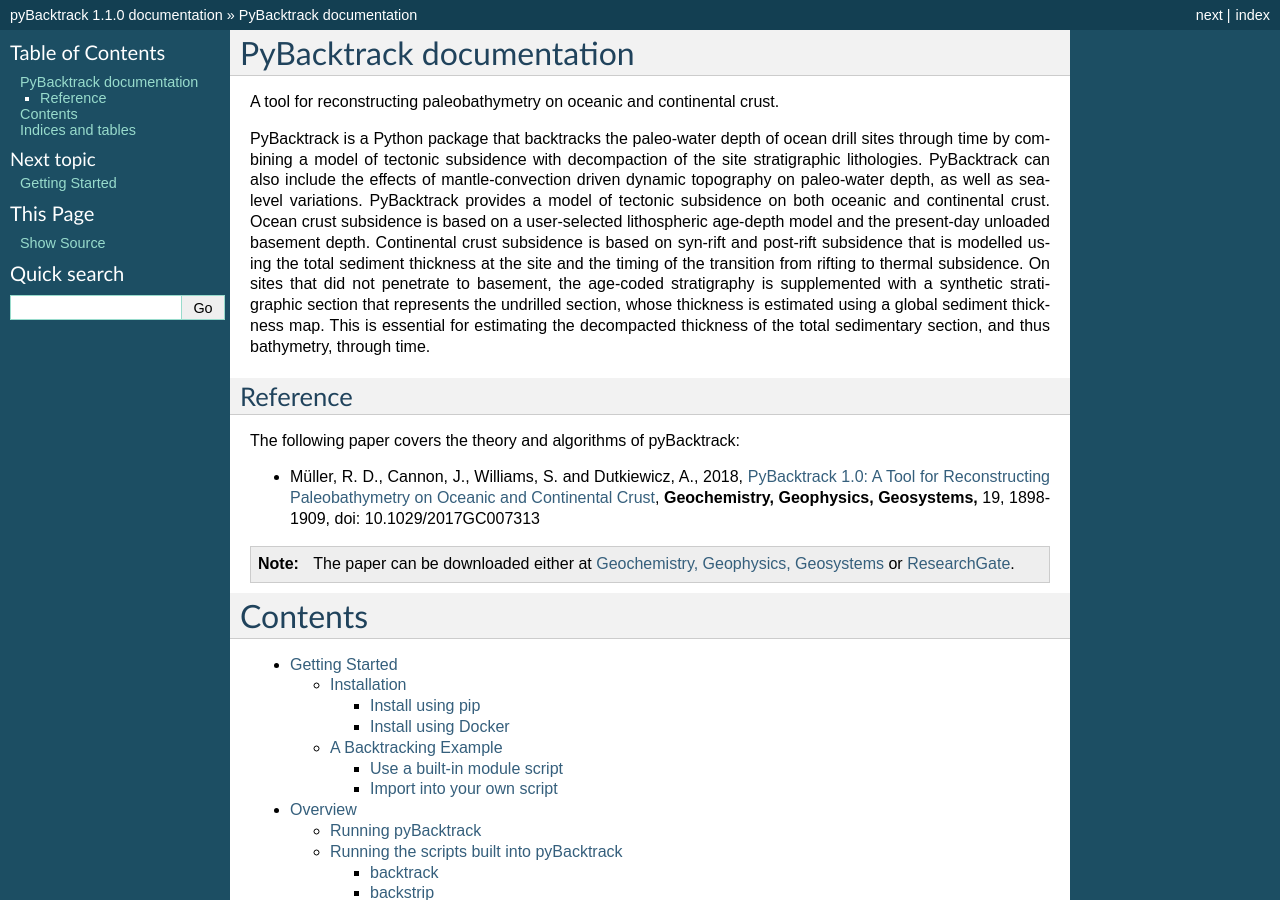
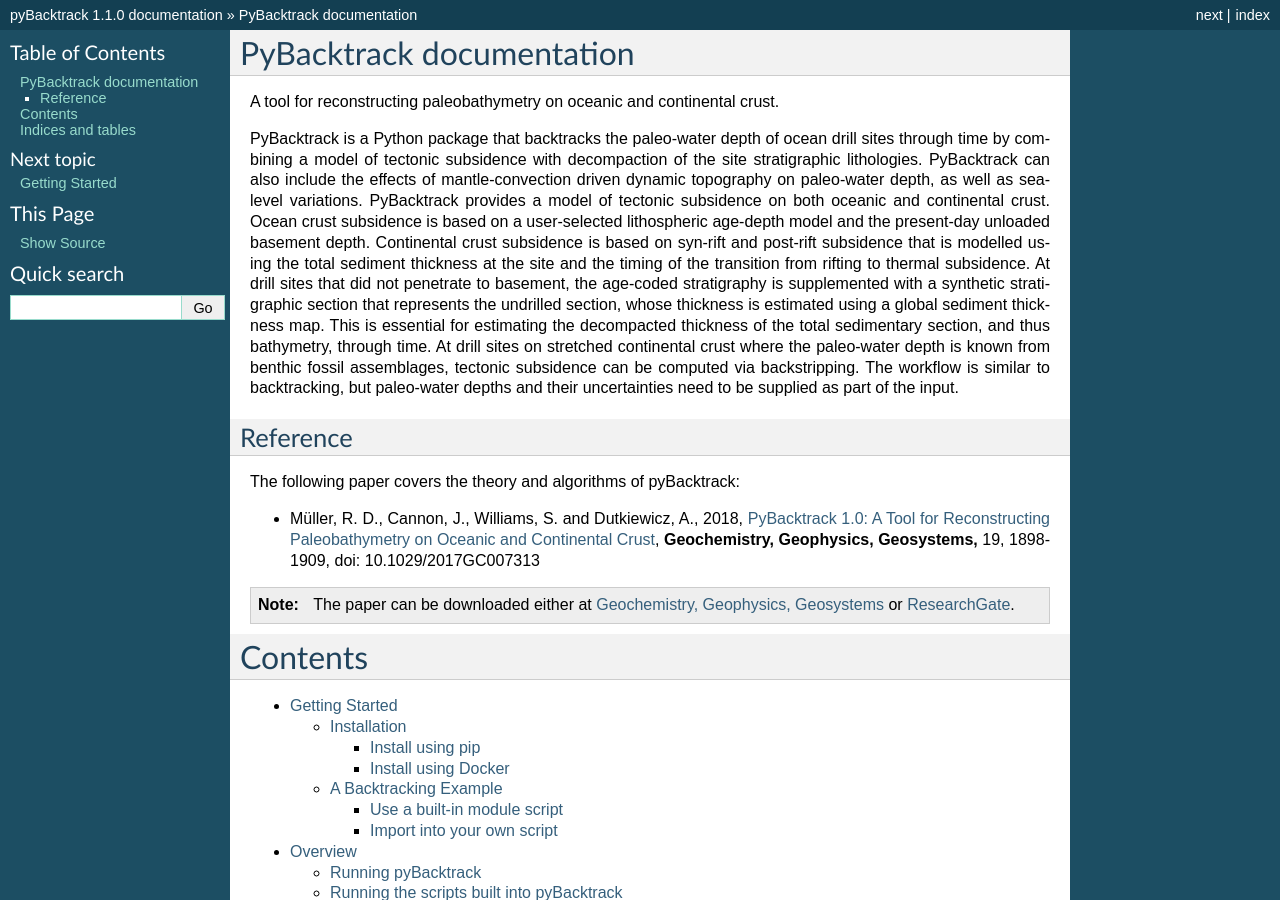
Before and after one commit to EarthByte/pyBacktrack, a Sphinx documentation site: the page built from docs/index.rst, in a window 1280 px wide and 900 px high. Built offline with Sphinx 7.4.7, drawn with Linux system fonts in a browser that asks for light colours.

Commit message:
Mention backstripping on front doc page.

```diff
--- a/README.rst
+++ b/README.rst
@@ -15,10 +15,13 @@ PyBacktrack can also include the effects of mantle-convection driven dynamic top
 as well as sea-level variations. PyBacktrack provides a model of tectonic subsidence on both oceanic and continental crust.
 Ocean crust subsidence is based on a user-selected lithospheric age-depth model and the present-day unloaded basement depth.
 Continental crust subsidence is based on syn-rift and post-rift subsidence that is modelled using the total sediment thickness at the site
-and the timing of the transition from rifting to thermal subsidence. On sites that did not penetrate to basement,
+and the timing of the transition from rifting to thermal subsidence. At drill sites that did not penetrate to basement,
 the age-coded stratigraphy is supplemented with a synthetic stratigraphic section that represents the undrilled section,
 whose thickness is estimated using a global sediment thickness map. This is essential for estimating the decompacted thickness
 of the total sedimentary section, and thus bathymetry, through time.
+At drill sites on stretched continental crust where the paleo-water depth is known from benthic fossil assemblages,
+tectonic subsidence can be computed via backstripping. The workflow is similar to backtracking, but paleo-water depths and
+their uncertainties need to be supplied as part of the input.
 
 Documentation
 -------------
--- a/docs/index.rst
+++ b/docs/index.rst
@@ -16,10 +16,13 @@ PyBacktrack can also include the effects of mantle-convection driven dynamic top
 as well as sea-level variations. PyBacktrack provides a model of tectonic subsidence on both oceanic and continental crust.
 Ocean crust subsidence is based on a user-selected lithospheric age-depth model and the present-day unloaded basement depth.
 Continental crust subsidence is based on syn-rift and post-rift subsidence that is modelled using the total sediment thickness at the site
-and the timing of the transition from rifting to thermal subsidence. On sites that did not penetrate to basement,
+and the timing of the transition from rifting to thermal subsidence. At drill sites that did not penetrate to basement,
 the age-coded stratigraphy is supplemented with a synthetic stratigraphic section that represents the undrilled section,
 whose thickness is estimated using a global sediment thickness map. This is essential for estimating the decompacted thickness
 of the total sedimentary section, and thus bathymetry, through time.
+At drill sites on stretched continental crust where the paleo-water depth is known from benthic fossil assemblages,
+tectonic subsidence can be computed via backstripping. The workflow is similar to backtracking, but paleo-water depths and
+their uncertainties need to be supplied as part of the input.
 
 Reference
 ---------
```
